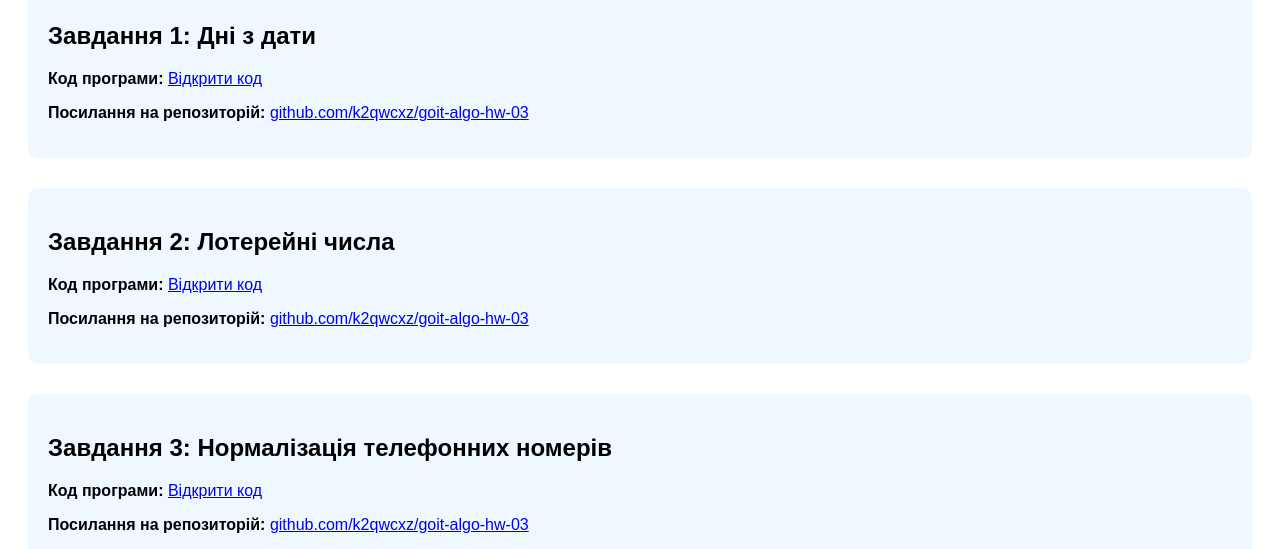
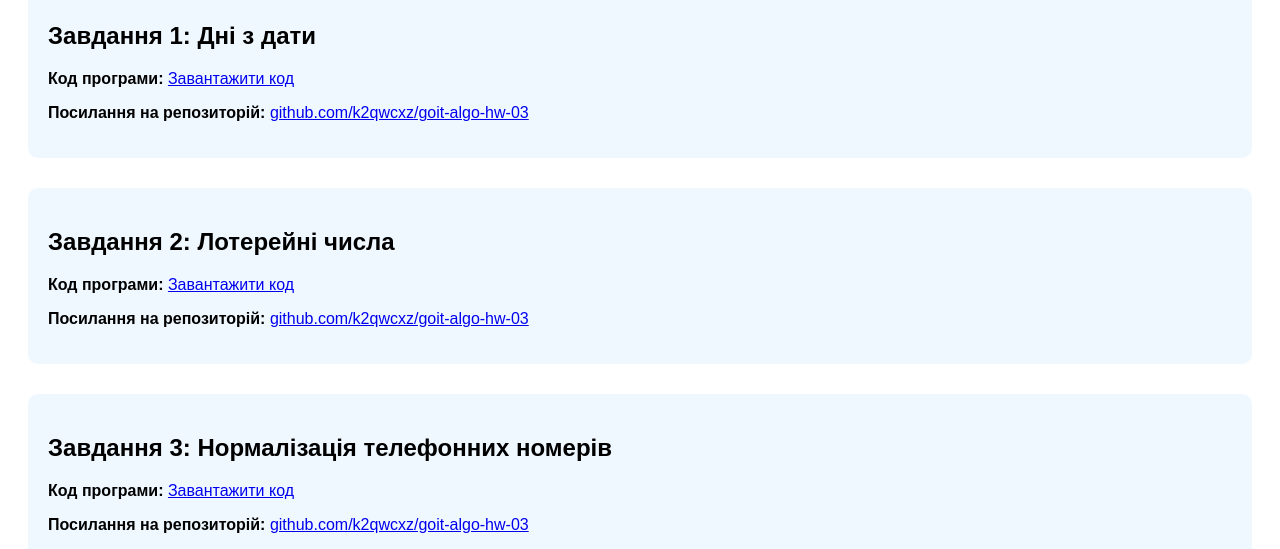
Before and after one commit to k2qwcxz/goit-algo-hw-03, a plain HTML site: page index.html in a window 1280 px wide. Shown: the part 134-683 px from the top of the page. Drawn offline with Linux system fonts and the light colour scheme.

Commit message:
Change 'Open code' links to 'Download code'

```diff
--- a/index.html
+++ b/index.html
@@ -10,8 +10,8 @@
 <h2>Завдання 1: Дні з дати</h2>
 
 <p><strong>Код програми:</strong>
-    <a href="https://raw.githubusercontent.com/k2qwcxz/goit-algo-hw-03/refs/heads/main/get_days_from_today/get_days_from_today(date).py">
-        Відкрити код
+    <a href="https://raw.githubusercontent.com/k2qwcxz/goit-algo-hw-03/refs/heads/main/get_days_from_today/get_days_from_today(date).py" download>
+        Завантажити код
     </a></p>
 <p><strong>Посилання на репозиторій:</strong>
 <a href="https://github.com/k2qwcxz/goit-algo-hw-03">github.com/k2qwcxz/goit-algo-hw-03</a></p>
@@ -21,20 +21,19 @@
 <h2>Завдання 2: Лотерейні числа</h2>
 
 <p><strong>Код програми:</strong>
-    <a href="https://raw.githubusercontent.com/k2qwcxz/goit-algo-hw-03/refs/heads/main/get_numbers_ticket/get_numbers_ticket.py">
-        Відкрити код
+    <a href="https://raw.githubusercontent.com/k2qwcxz/goit-algo-hw-03/refs/heads/main/get_numbers_ticket/get_numbers_ticket.py" download>
+        Завантажити код
     </a></p>
 <p><strong>Посилання на репозиторій:</strong>
 <a href="https://github.com/k2qwcxz/goit-algo-hw-03">github.com/k2qwcxz/goit-algo-hw-03</a></p>
 </div>
 
-<!-- НОВИЙ БЛОК для завдання 3 -->
 <div style="margin: 30px 0; padding: 20px; background: #f0f8ff; border-radius: 10px;">
 <h2>Завдання 3: Нормалізація телефонних номерів</h2>
 
 <p><strong>Код програми:</strong>
-    <a href="https://raw.githubusercontent.com/k2qwcxz/goit-algo-hw-03/refs/heads/main/normalize_phone/normalize_phone.py">
-        Відкрити код
+    <a href="https://raw.githubusercontent.com/k2qwcxz/goit-algo-hw-03/refs/heads/main/normalize_phone/normalize_phone.py" download>
+        Завантажити код
     </a></p>
 <p><strong>Посилання на репозиторій:</strong>
 <a href="https://github.com/k2qwcxz/goit-algo-hw-03">github.com/k2qwcxz/goit-algo-hw-03</a></p>
```
